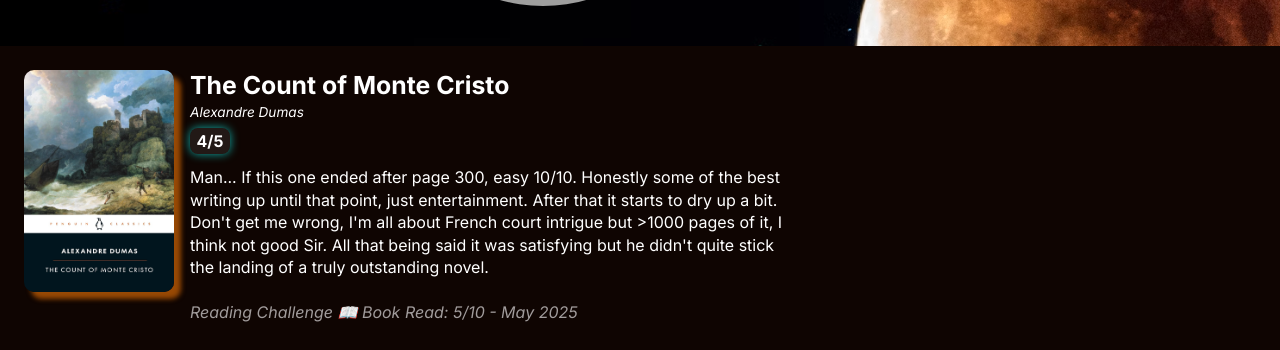
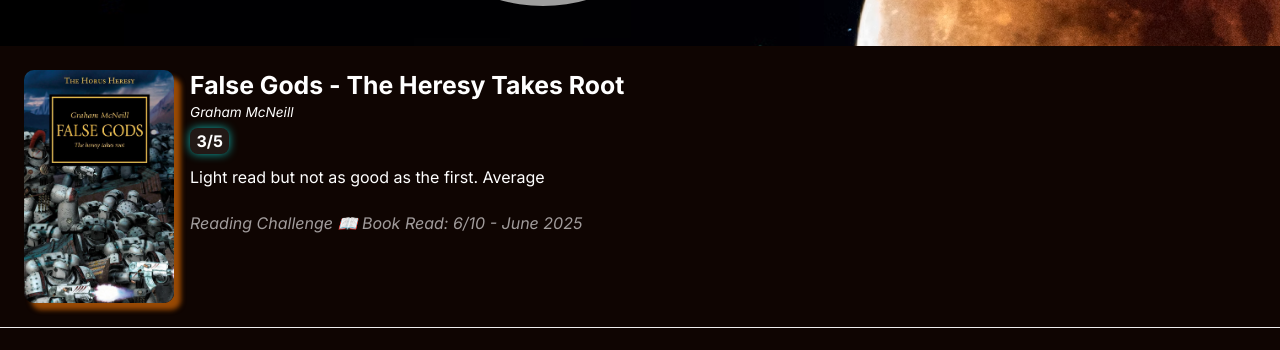
Before and after one commit to brettkru/BKrus_Book_Reviews_React, a React (Vite) app in the folder BKru_Book_reviews/: page / in a window 1280 px wide. Shown: the part 214-564 px from the top of the page. Built offline with nearby package versions, Linux system fonts and the light colour scheme; grey boxes are pictures that could not be loaded.

Commit message:
added book 6

```diff
--- a/BKru_Book_reviews/src/reviews.js
+++ b/BKru_Book_reviews/src/reviews.js
@@ -3,6 +3,7 @@ import dungeoncrawlercarl from "./assets/dungeoncrawlercarl.png";
 import innovators from "./assets/innovators.png";
 import splendid from "./assets/splendid.png";
 import countof from "./assets/countof.png";
+import falsegods from "./assets/falsegods.png";
 
 export default [
   {
@@ -65,4 +66,16 @@ export default [
     text: "Man... If this one ended after page 300, easy 10/10. Honestly some of the best writing up until that point, just entertainment. After that it starts to dry up a bit. Don't get me wrong, I'm all about French court intrigue but >1000 pages of it, I think not good Sir. All that being said it was satisfying but he didn't quite stick the landing of a truly outstanding novel.",
     bookRead: "Reading Challenge 📖  Book Read: 5/10 - May 2025",
   },
+  {
+    id: 6,
+    img: {
+      src: falsegods,
+      alt: "False Gods - The Heresy Takes Root",
+    },
+    title: "False Gods - The Heresy Takes Root",
+    author: "Graham McNeill",
+    rating: "3/5",
+    text: "Light read but not as good as the first. Average",
+    bookRead: "Reading Challenge 📖  Book Read: 6/10 - June 2025",
+  },
 ];
```
Also changed, not shown: BKru_Book_reviews/src/assets/falsegods.png (added).
